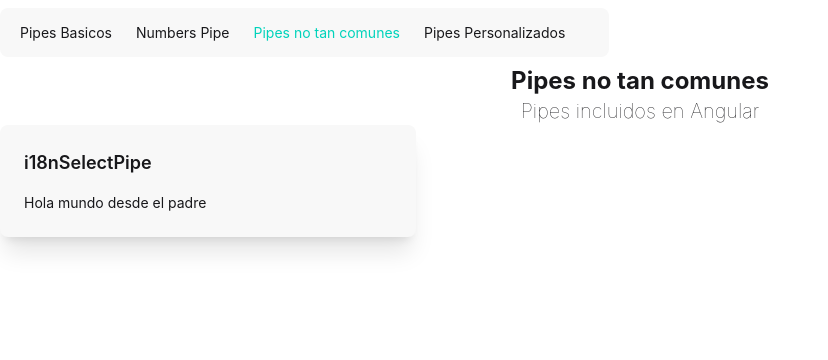
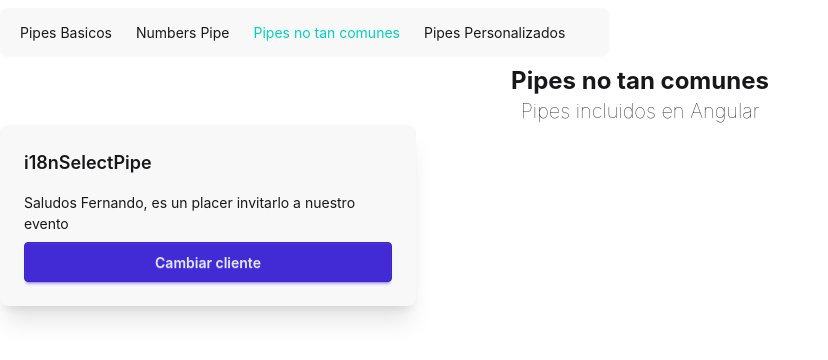
Before and after one commit to MOONeeS0408/05-pipes-app, an Angular app: page /uncommon in a window 1280 px wide. Shown: the top 360 px of the page, without its empty margins (0-828 px from the left). Built offline with nearby package versions, Linux system fonts and the light colour scheme.

Commit message:
feat: add i18nSelectPipe implementation

```diff
--- a/src/app/pages/uncommon-page/uncommon-page.html
+++ b/src/app/pages/uncommon-page/uncommon-page.html
@@ -5,6 +5,11 @@
 
 <div class="grid grid-cols-1 md:grid-cols-2 xl:grid-cols-3 gap-4">
   <app-card title="i18nSelectPipe">
-    <p>Hola mundo desde el padre</p>
+    <p>
+      Saludos {{ client().name }}, es un placer {{ client().gender | i18nSelect: invitationMap }} a
+      nuestro evento
+    </p>
+
+    <button (click)="changeClient()" class="btn btn-primary">Cambiar cliente</button>
   </app-card>
 </div>
--- a/src/app/pages/uncommon-page/uncommon-page.ts
+++ b/src/app/pages/uncommon-page/uncommon-page.ts
@@ -1,9 +1,39 @@
-import { Component } from '@angular/core';
+import { Component, signal } from '@angular/core';
 import { Card } from '../../components/card/card';
+import { I18nSelectPipe } from '@angular/common';
+
+const client1 = {
+  name: 'Fernando',
+  gender: 'male',
+  age: 39,
+  address: 'Ottawa, Canada',
+};
+
+const client2 = {
+  name: 'Melissa',
+  gender: 'female',
+  age: 33,
+  address: 'Toronto, Canada',
+};
 
 @Component({
   selector: 'app-uncommon-page',
-  imports: [Card],
+  imports: [Card, I18nSelectPipe],
   templateUrl: './uncommon-page.html',
 })
-export default class UncommonPage {}
+export default class UncommonPage {
+  client = signal(client1);
+
+  invitationMap = {
+    male: 'invitarlo',
+    female: 'invitarla',
+  };
+
+  changeClient() {
+    if (this.client() === client1) {
+      this.client.set(client2);
+      return;
+    }
+    this.client.set(client1);
+  }
+}
```
